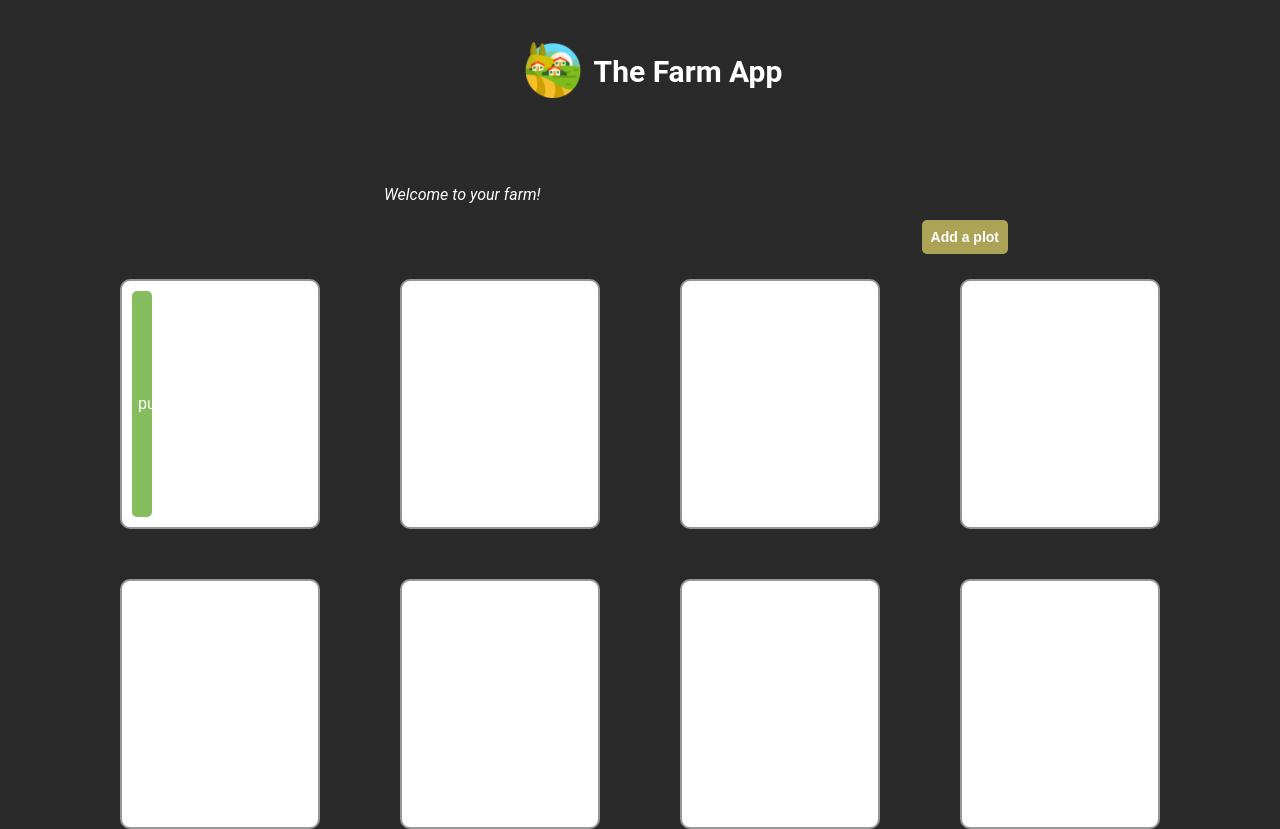
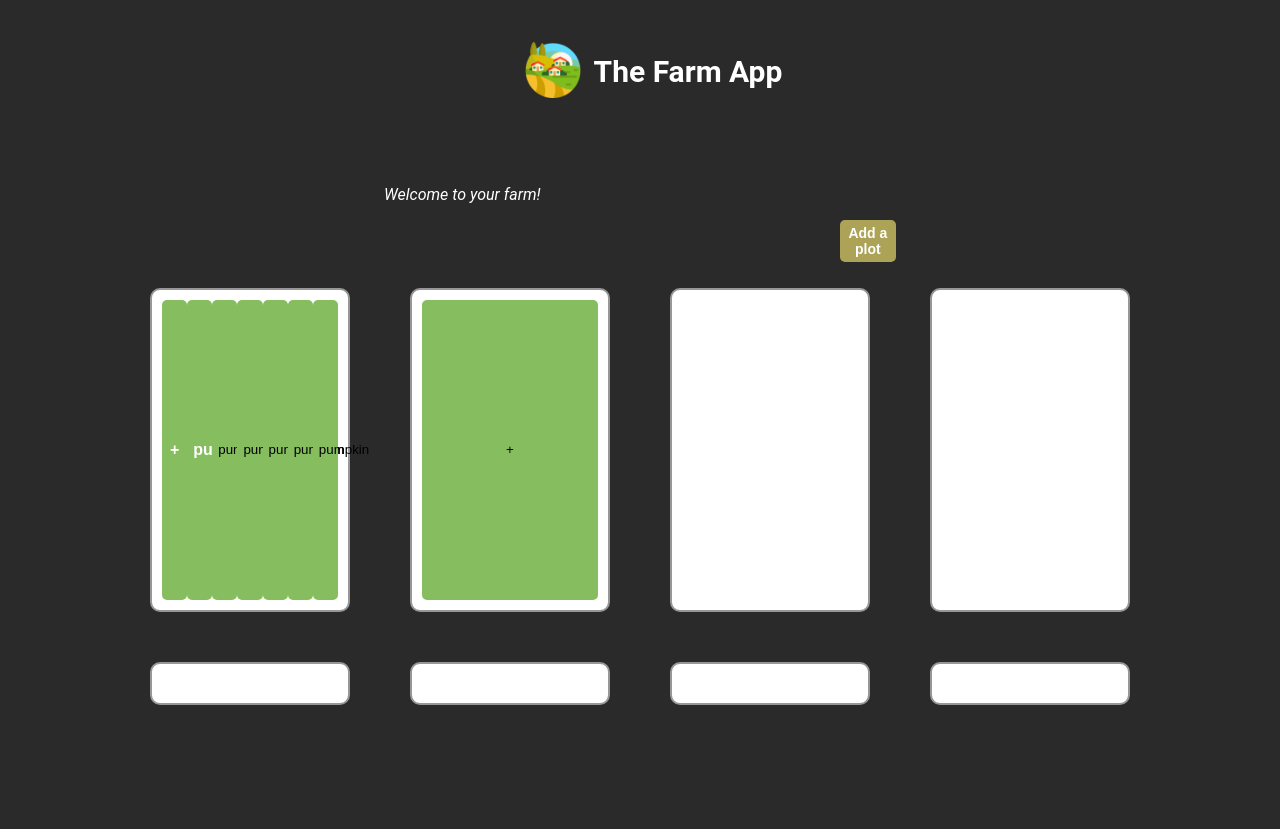
Before and after one commit to rbbristow/FarmApp, a React (Create React App) app in the folder farmapp/: page / in a window 1280 px wide. After the commit the page ends 800 px from the top, so only its background shows below. Built offline with nearby package versions, Linux system fonts and the light colour scheme.

Commit message:
update plot grid css

```diff
--- a/farmapp/src/Stylesheet.css
+++ b/farmapp/src/Stylesheet.css
@@ -38,12 +38,13 @@ header li {
 .main {
   padding-top: 4%;
   padding-left: 30%;
+  padding-right: 30%;
   padding-bottom: 2%;
   font-style: italic;
 }
 
 .add-plot {
-  margin-left: 60%;
+  margin-left: 89%;
   padding: 1%;
   background-color: #aca357;
   border-radius: 5px;
@@ -55,7 +56,7 @@ header li {
 }
 
 .add-plot:hover {
-  background-color: #948f62;
+  background-color: #cac381;
 }
 
 .plot-div {
@@ -64,42 +65,37 @@ header li {
 
 .plot-grid {
   display: inline-grid;
-  grid-gap: 50px 80px;
-  grid-template-columns: 200px 200px 200px 200px;
+  grid-gap: 50px 60px;
+  grid-template-columns: repeat(4, minmax(200px, 1fr));
 }
 
 .plot-grid-item {
   border-style: solid;
   border-radius: 10px;
-  grid-row: span 6;
   padding: 5%;
   background-color: #ffffff;
   border-color: rgb(151, 151, 151);
   border-width: 2px;
-
   display: inline-grid;
-  grid-gap: 0px 15px;
-  grid-template-columns: 10px 10px 10px 10px 10px 10px 10px;
+  grid-template-columns: repeat(auto-fit, minmax(20px, 1fr));
 }
 
 .button-row {
   background-color: #85bd5f;
   border-radius: 5px;
   border: none;
-  color: white;
-  width: 20px;
-  display: inline-block;
-  font-size: 16px;
+  height: 300px;
+}
+
+.button-row:hover {
+  background-color: #8ece64;
 
 }
 
-.button-row:hover {
-  background-color: #7baf67;
-
-}
-.button-row-text {
-  color: rgb(68, 4, 4);
-  text-transform: uppercase;
+button span {
+  color: white;
+  font-weight: bold;
+  font-size: 16px;
   transform-origin: 0 0;
   transform: rotate(90deg);
 }
--- a/farmapp/src/components/Plots.jsx
+++ b/farmapp/src/components/Plots.jsx
@@ -6,9 +6,17 @@ class Plot extends React.Component {
             <div className="plot-div">
                 <div className="plot-grid">
                     <div class="plot-grid-item">
+                        <button className="button-row"><span className=".button-row-text">+</span></button>
+                        <button className="button-row"><span className=".button-row-text">pumpkin</span></button>
+                        <button className="button-row"><p className=".button-row-text">pumpkin</p></button>
+                        <button className="button-row"><p className=".button-row-text">pumpkin</p></button>
+                        <button className="button-row"><p className=".button-row-text">pumpkin</p></button>
+                        <button className="button-row"><p className=".button-row-text">pumpkin</p></button>
                         <button className="button-row"><p className=".button-row-text">pumpkin</p></button>
                     </div>
-                    <div class="plot-grid-item">2</div>
+                    <div class="plot-grid-item">
+                    <button className="button-row"><p className=".button-row-text">+</p></button>
+                    </div>
                     <div class="plot-grid-item">3</div>
                     <div class="plot-grid-item">4</div>
                     <div class="plot-grid-item">5</div>
```
